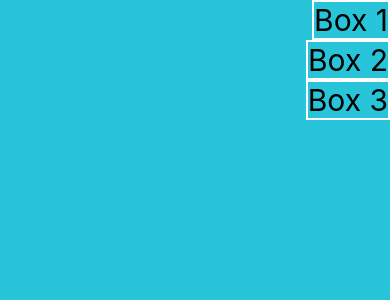
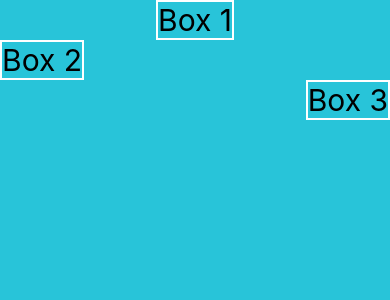
Before and after one commit to leotangram/02-my-first-app-rn, a React Native app: screen / in a window 390 px wide. Shown: the top 300 px of the page. Built offline with nearby package versions, Linux system fonts and the light colour scheme.

Commit message:
Align items

```diff
--- a/src/screens/FlexScreen.tsx
+++ b/src/screens/FlexScreen.tsx
@@ -15,21 +15,23 @@ export default FlexScreen
 
 const styles = StyleSheet.create({
   container: {
-    alignItems: 'flex-end',
     backgroundColor: '#28c4d9',
     flex: 1,
   },
   box1: {
+    alignSelf: 'center',
     borderColor: '#ffffff',
     borderWidth: 2,
     fontSize: 30
   },
   box2: {
+    alignSelf: 'flex-start',
     borderColor: '#ffffff',
     borderWidth: 2,
     fontSize: 30
   },
   box3: {
+    alignSelf: 'flex-end',
     borderColor: '#ffffff',
     borderWidth: 2,
     fontSize: 30
```
